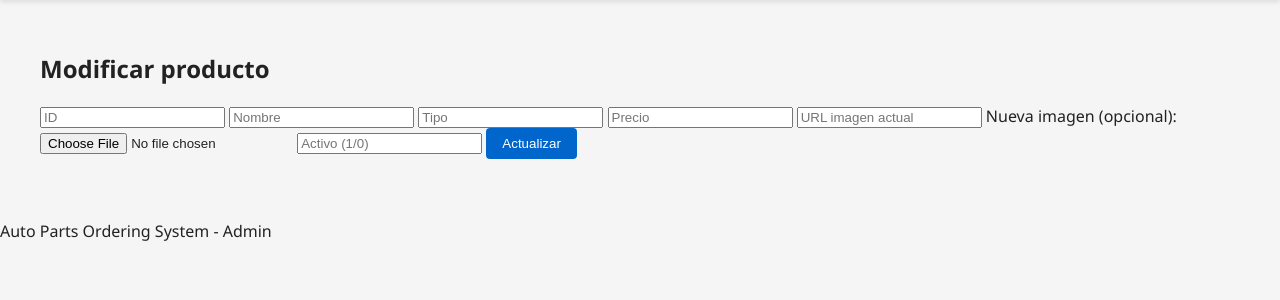
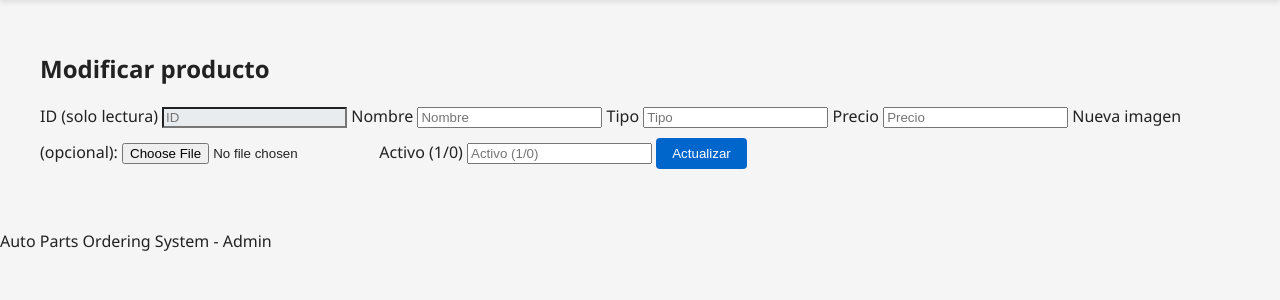
Before and after one commit to sozarg/autoparts-ordering-system, a Node server app: page /modificar in a window 1280 px wide. Shown: the part 62-362 px from the top of the page. Run offline with Node 20, Linux system fonts and the light colour scheme; the visitor is signed in with stand-in values (Sample User, id 1).

Commit message:
imagen en modificar y no se cambia el id

```diff
--- a/src/public/js/update.js
+++ b/src/public/js/update.js
@@ -1,5 +1,41 @@
 const formModificar = document.getElementById("form-modificar");
 const salidaModificar = document.getElementById("resultado-modificar");
+const previewContainer = document.getElementById("preview-container");
+const currentImg = document.getElementById("current-img");
+
+document.addEventListener("DOMContentLoaded", async () => {
+    const params = new URLSearchParams(window.location.search);
+    const id = params.get("id");
+    if (id && formModificar) {
+        const idInput = formModificar.querySelector("input[name='id']");
+        if (idInput) idInput.value = id;
+        try {
+            const res = await fetch(`/api/products/${id}`);
+            const data = await res.json();
+            if (res.ok && data.payload && data.payload.length > 0) {
+                const prod = data.payload[0];
+                const nameInput = formModificar.querySelector("input[name='name']");
+                const typeInput = formModificar.querySelector("input[name='type']");
+                const priceInput = formModificar.querySelector("input[name='price']");
+                const activeInput = formModificar.querySelector("input[name='active']");
+                const existingImage = formModificar.querySelector("input[name='existingImage']");
+
+                if (nameInput) nameInput.value = prod.nombre;
+                if (typeInput) typeInput.value = prod.tipo;
+                if (priceInput) priceInput.value = prod.precio;
+                if (activeInput) activeInput.value = prod.activo;
+                if (existingImage) existingImage.value = prod.imagen;
+
+                if (prod.imagen && currentImg && previewContainer) {
+                    currentImg.src = prod.imagen;
+                    previewContainer.style.display = "block";
+                }
+            }
+        } catch (error) {
+            console.error("Error cargando producto", error);
+        }
+    }
+});
 
 formModificar?.addEventListener("submit", async (e) => {
     e.preventDefault();
--- a/src/views/update.ejs
+++ b/src/views/update.ejs
@@ -4,15 +4,32 @@
 <main>
     <h2>Modificar producto</h2>
     <form id="form-modificar" enctype="multipart/form-data">
-        <input type="number" name="id" placeholder="ID" required>
+        <label>ID (solo lectura)</label>
+        <input type="number" name="id" placeholder="ID" required readonly style="background-color: #e9ecef;">
+
+        <label>Nombre</label>
         <input type="text" name="name" placeholder="Nombre" required>
+
+        <label>Tipo</label>
         <input type="text" name="type" placeholder="Tipo" required>
+
+        <label>Precio</label>
         <input type="number" name="price" placeholder="Precio" required>
-        <input type="text" name="image" placeholder="URL imagen actual">
+
+        <div id="preview-container" style="margin: 10px 0; display: none;">
+            <p style="margin:0; font-size: 0.85rem;">Imagen actual:</p>
+            <img id="current-img" src="" alt="Actual" style="max-height: 100px; border: 1px solid #ddd; padding: 2px;">
+        </div>
+
+        <input type="hidden" name="existingImage">
+
         <label>Nueva imagen (opcional):</label>
         <input type="file" name="image" accept="image/*">
+
+        <label>Activo (1/0)</label>
         <input type="number" name="active" placeholder="Activo (1/0)" required>
-        <button type="submit">Actualizar</button>
+
+        <button type="submit" style="margin-top: 10px;">Actualizar</button>
     </form>
     <pre id="resultado-modificar"></pre>
 </main>
```
